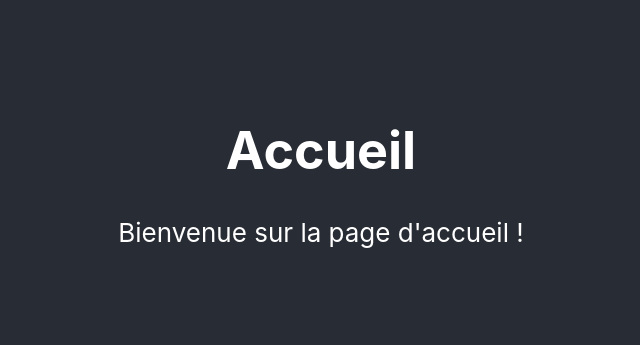
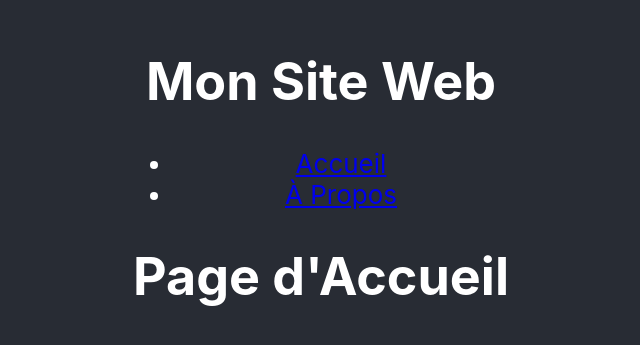
Before and after one commit to yanisquinto/kasa, a React (Create React App) app: page / in a window 1280 px wide. Shown: the part 221-566 px from the top of the page, without its empty margins (319-959 px from the left). Built offline with nearby package versions, Linux system fonts and the light colour scheme.

Commit message:
creation des pages de l'app react

```diff
--- a/src/APropos.js
+++ b/src/APropos.js
@@ -3,7 +3,7 @@ import React from 'react';
 
 const APropos = () => (
   <div>
-    <h1>À Propos</h1>
+    <h1>À Propos de Yanis</h1>
     {/* Ajoutez le contenu de la page "À Propos" ici */}
   </div>
 );
--- a/src/Accueil.js
+++ b/src/Accueil.js
@@ -1,8 +1,10 @@
-// src/pages/Accueil.js
+// src/Accueil.js
 import React from 'react';
+import Header from './components/Header';
 
 const Accueil = () => (
   <div>
+    <Header />
     <h1>Page d'Accueil</h1>
     {/* Ajoutez le contenu de la page d'accueil ici */}
   </div>
--- a/src/App.js
+++ b/src/App.js
@@ -1,22 +1,9 @@
 import React from 'react';
 import { BrowserRouter as Router, Route, Routes } from 'react-router-dom';
-import logo from './logo.svg';
 import './App.css';
 import './main.scss';
-
-const Accueil = () => (
-  <div>
-    <h1>Accueil</h1>
-    <p>Bienvenue sur la page d'accueil !</p>
-  </div>
-);
-
-const APropos = () => (
-  <div>
-    <h1>À Propos</h1>
-    <p>En savoir plus sur notre application.</p>
-  </div>
-);
+import Accueil from './Accueil';
+import APropos from './APropos';
 
 function App() {
   return (
--- /dev/null
+++ b/src/components/Header.js
@@ -0,0 +1,19 @@
+// Header.js
+import React from 'react';
+
+function Header() {
+  return (
+    <header>
+      <h1>Mon Site Web</h1>
+      <nav>
+        <ul>
+          <li><a href="/">Accueil</a></li>
+          <li><a href="/a-propos">À Propos</a></li>
+          {/* Ajoutez d'autres liens de navigation au besoin */}
+        </ul>
+      </nav>
+    </header>
+  );
+}
+
+export default Header;
```
Also changed, not shown: src/Error404.js (+14 -0 lines).
